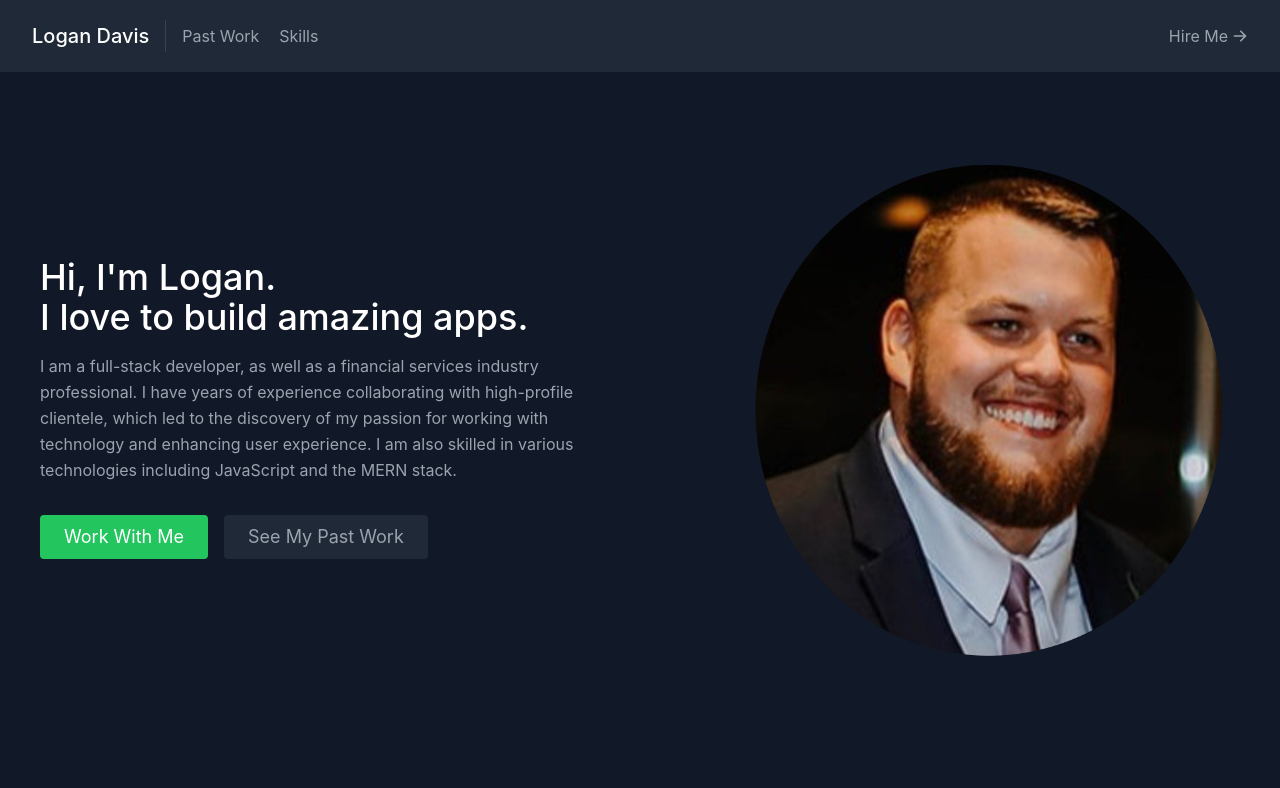
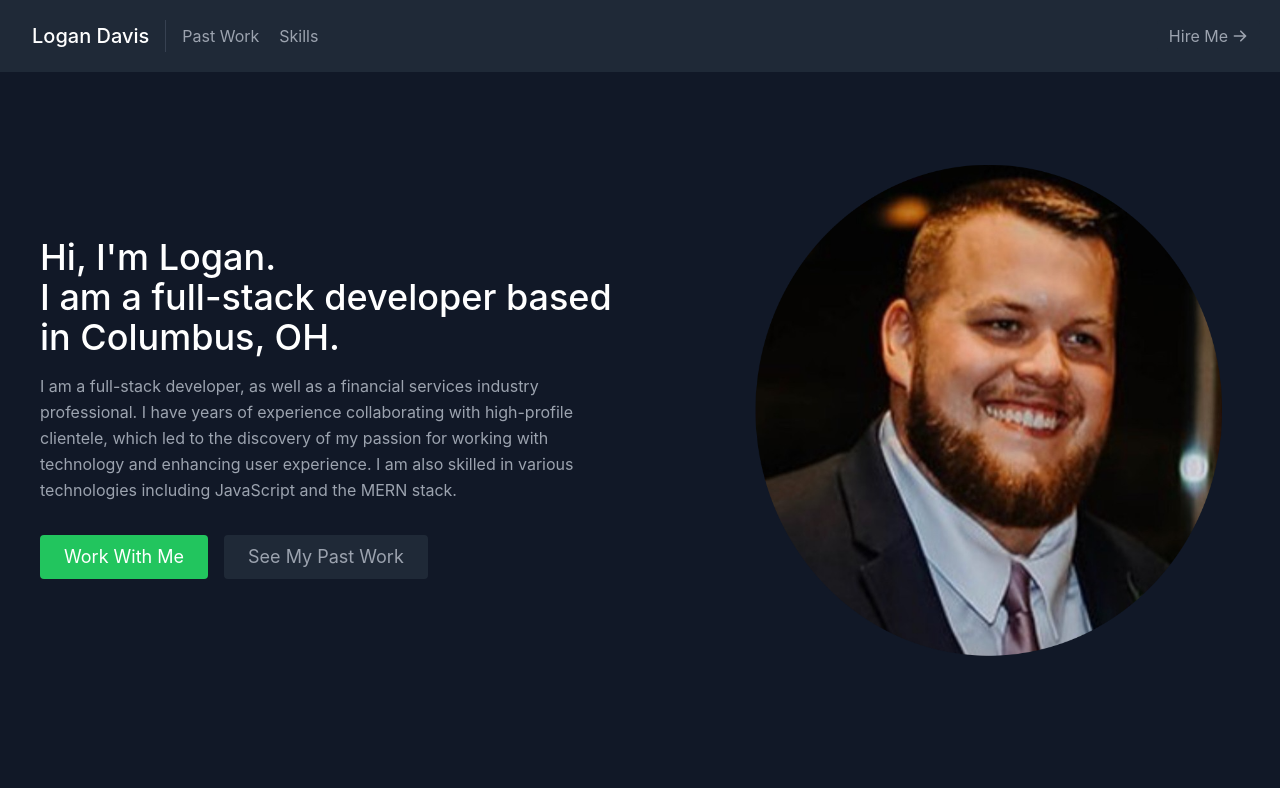
Before and after one commit to Logand307/codecamp-port, a React (Create React App) app: page / in a window 1280 px wide. Shown: the top 788 px of the page. Built offline with nearby package versions, Linux system fonts and the light colour scheme.

Commit message:
main commit for netlify

```diff
--- a/src/components/About.js
+++ b/src/components/About.js
@@ -8,8 +8,8 @@ export default function About() {
         <div className="lg:flex-grow md:w-1/2 lg:pr-24 md:pr-16 flex flex-col md:items-start md:text-left mb-16 md:mb-0 items-center text-center">
           <h1 className="title-font sm:text-4xl text-3xl mb-4 font-medium text-white">
             Hi, I'm Logan.
-            <br className="hidden lg:inline-block" />I love to build amazing
-            apps.
+            <br className="hidden lg:inline-block" />I am a full-stack developer
+            based in Columbus, OH.
           </h1>
           <p className="mb-8 leading-relaxed">
             I am a full-stack developer, as well as a financial services
```
